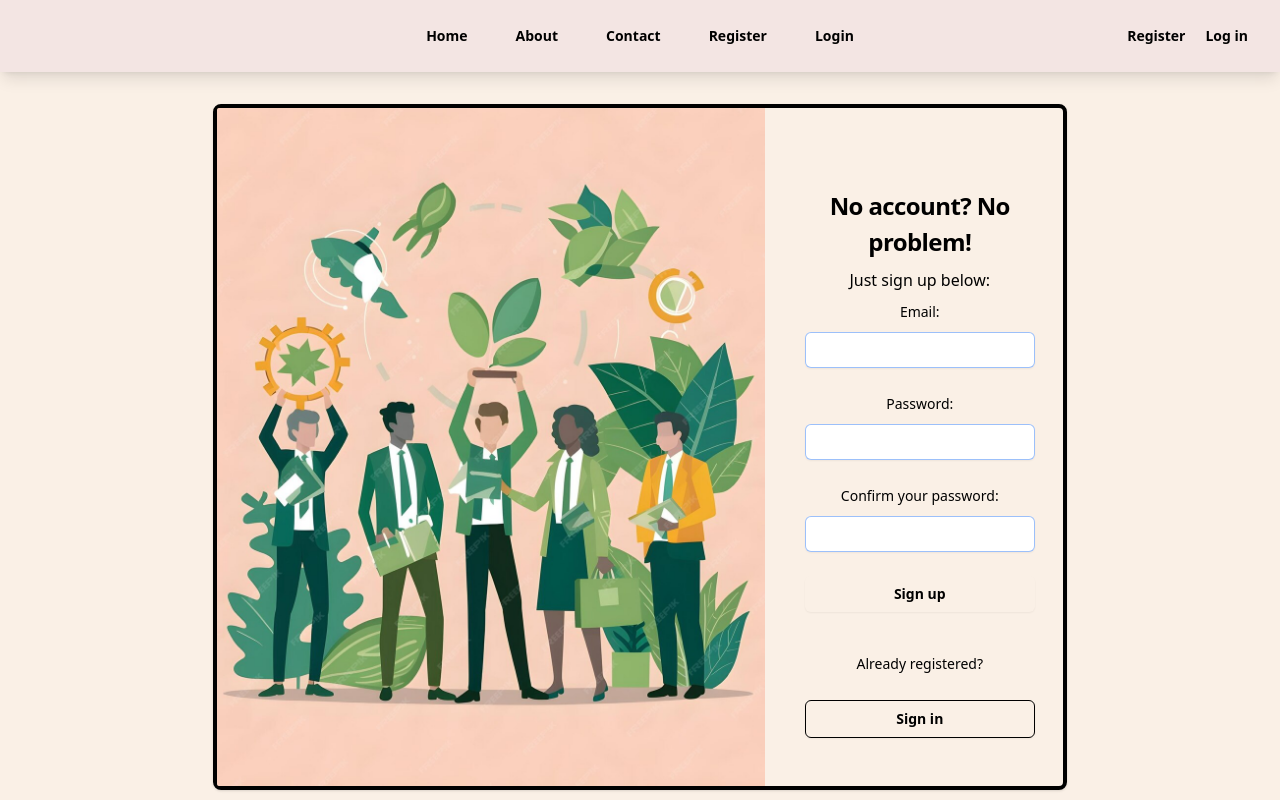
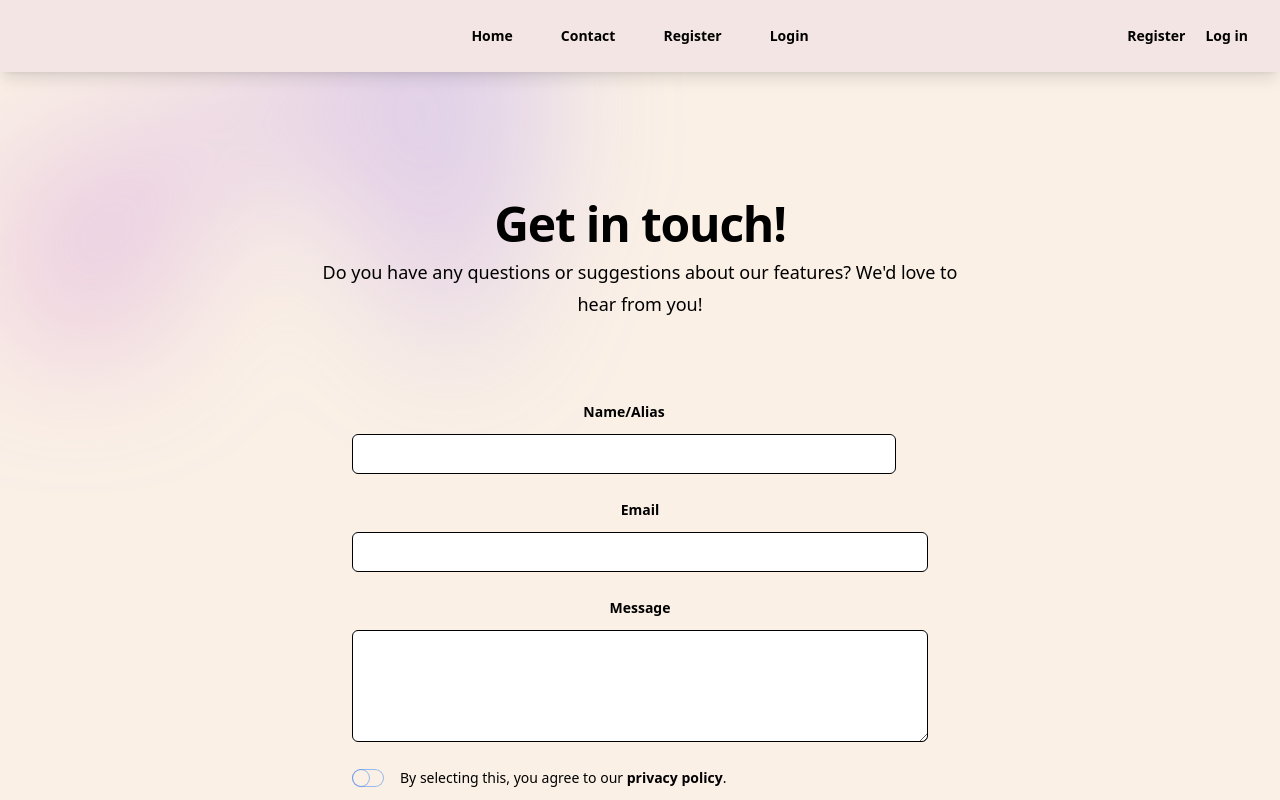
Before and after one commit to danielaayz/sustainable-fashion-app, a React (Vite) app in the folder client/: page /contact in a window 1280 px wide. Shown: the top 800 px of the page. Built offline with nearby package versions, Linux system fonts and the light colour scheme.

Commit message:
Add Contact.tsx boilerplate, split Main into Header and Homepage tsx

```diff
--- a/client/src/App.jsx
+++ /dev/null
@@ -1,19 +0,0 @@
-import "./App.css";
-import About from "./Components/Main";
-import Register from "./Components/Register";
-import Footer from "./Components/Footer";
-import Login from "./Components/Login";
-
-function App() {
-
-  return (
-    <>
-      <About />
-      {/* <Login /> */}
-      <Register />
-      <Footer />
-    </>
-  )
-}
-
-export default App;
--- /dev/null
+++ b/client/src/App.tsx
@@ -0,0 +1,37 @@
+import "./App.css";
+import Header from "./Components/Header";
+import Homepage from "./Components/Homepage";
+import Register from "./Components/Register";
+import Footer from "./Components/Footer";
+import Login from "./Components/Login";
+import Contact from "./Components/Contact";
+import { Routes, Route, Navigate } from "react-router-dom";
+
+function App() {
+
+  return (
+    <div className="flex flex-col min-h-screen">
+    <Header />
+
+      <Routes>
+        <Route index element={<Homepage />}
+        />
+        <Route
+          path="/login" element={<Login />}
+        />
+        <Route
+          path="/register" element={<Register />}
+        />
+        <Route
+          path="/home" element={<Navigate to="/" replace />}
+        />
+        <Route
+          path="/contact" element={<Contact />}
+        />
+      </Routes>
+      <Footer />
+    </div>
+  )
+}
+
+export default App;
--- /dev/null
+++ b/client/src/Components/Contact.tsx
@@ -0,0 +1,105 @@
+import { useState } from 'react'
+import { Field, Label, Switch } from '@headlessui/react'
+
+export default function Example() {
+    const [agreed, setAgreed] = useState(false)
+
+    return (
+        <div className="isolate bg-white px-6 py-24 sm:py-32 lg:px-8">
+            <div
+                aria-hidden="true"
+                className="absolute inset-x-0 top-[-10rem] -z-10 transform-gpu overflow-hidden blur-3xl sm:top-[-20rem]"
+            >
+                <div
+                    style={{
+                        clipPath:
+                            'polygon(74.1% 44.1%, 100% 61.6%, 97.5% 26.9%, 85.5% 0.1%, 80.7% 2%, 72.5% 32.5%, 60.2% 62.4%, 52.4% 68.1%, 47.5% 58.3%, 45.2% 34.5%, 27.5% 76.7%, 0.1% 64.9%, 17.9% 100%, 27.6% 76.8%, 76.1% 97.7%, 74.1% 44.1%)',
+                    }}
+                    className="relative left-1/2 -z-10 aspect-[1155/678] w-[36.125rem] max-w-none -translate-x-1/2 rotate-[30deg] bg-gradient-to-tr from-[#ff80b5] to-[#9089fc] opacity-30 sm:left-[calc(50%-40rem)] sm:w-[72.1875rem]"
+                />
+            </div>
+            <div className="mx-auto max-w-2xl text-center">
+                <h2 className="text-balance text-4xl font-semibold tracking-tight text-gray-900 sm:text-5xl">Get in touch!</h2>
+                <p className="mt-2 text-lg/8 text-gray-600">Do you have any questions or suggestions about our features? We'd love to hear from you!</p>
+            </div>
+            <form action="#" method="POST" className="mx-auto mt-16 max-w-xl sm:mt-20">
+                <div className="grid grid-cols-1 gap-x-8 gap-y-6">
+                    <div>
+                        <label htmlFor="first-name" className="block text-sm/6 font-semibold text-gray-900">
+                            Name/Alias
+                        </label>
+                        <div className="mt-2.5">
+                            <input
+                                id="first-name"
+                                name="first-name"
+                                type="text"
+                                autoComplete="given-name"
+                                className="block w-full rounded-md bg-white px-3.5 py-2 text-base text-gray-900 outline outline-1 -outline-offset-1 outline-gray-300 placeholder:text-gray-400 focus:outline focus:outline-2 focus:-outline-offset-2 focus:outline-indigo-600"
+                            />
+                        </div>
+                    </div>
+
+                    <div className="sm:col-span-2">
+                        <label htmlFor="email" className="block text-sm/6 font-semibold text-gray-900">
+                            Email
+                        </label>
+                        <div className="mt-2.5">
+                            <input
+                                id="email"
+                                name="email"
+                                type="email"
+                                autoComplete="email"
+                                className="block w-full rounded-md bg-white px-3.5 py-2 text-base text-gray-900 outline outline-1 -outline-offset-1 outline-gray-300 placeholder:text-gray-400 focus:outline focus:outline-2 focus:-outline-offset-2 focus:outline-indigo-600"
+                            />
+                        </div>
+                    </div>
+
+                    <div className="sm:col-span-2">
+                        <label htmlFor="message" className="block text-sm/6 font-semibold text-gray-900">
+                            Message
+                        </label>
+                        <div className="mt-2.5">
+                            <textarea
+                                id="message"
+                                name="message"
+                                rows={4}
+                                className="block w-full rounded-md bg-white px-3.5 py-2 text-base text-gray-900 outline outline-1 -outline-offset-1 outline-gray-300 placeholder:text-gray-400 focus:outline focus:outline-2 focus:-outline-offset-2 focus:outline-indigo-600"
+                                defaultValue={''}
+                            />
+                        </div>
+                    </div>
+                    <Field className="flex gap-x-4 sm:col-span-2">
+                        <div className="flex h-6 items-center">
+                            <Switch
+                                checked={agreed}
+                                onChange={setAgreed}
+                                className="group flex w-8 flex-none cursor-pointer rounded-full bg-gray-200 p-px ring-1 ring-inset ring-gray-900/5 transition-colors duration-200 ease-in-out focus-visible:outline focus-visible:outline-2 focus-visible:outline-offset-2 focus-visible:outline-indigo-600 data-[checked]:bg-indigo-600"
+                            >
+                                <span className="sr-only">Agree to policies</span>
+                                <span
+                                    aria-hidden="true"
+                                    className="size-4 transform rounded-full bg-white shadow-sm ring-1 ring-gray-900/5 transition duration-200 ease-in-out group-data-[checked]:translate-x-3.5"
+                                />
+                            </Switch>
+                        </div>
+                        <Label className="text-sm/6 text-gray-600">
+                            By selecting this, you agree to our{' '}
+                            <a href="#" className="font-semibold text-indigo-600">
+                                privacy&nbsp;policy
+                            </a>
+                            .
+                        </Label>
+                    </Field>
+                </div>
+                <div className="mt-10">
+                    <button
+                        type="submit"
+                        className="block w-full rounded-md bg-indigo-600 px-3.5 py-2.5 text-center text-sm font-semibold text-white shadow-sm hover:bg-indigo-500 focus-visible:outline focus-visible:outline-2 focus-visible:outline-offset-2 focus-visible:outline-indigo-600"
+                    >
+                        Let's talk
+                    </button>
+                </div>
+            </form>
+        </div>
+    )
+};
--- a/client/src/Components/Main.tsx
+++ b/client/src/Components/Header.tsx
@@ -4,13 +4,12 @@
 
 const navigation = [
   { name: "Home", href: "/home" },
-  { name: "About", href: "/about" },
   { name: "Contact", href: "/contact" },
   { name: "Register", href: "/register" },
   { name: "Login", href: "/login" },
 ]
 
-export default function About() {
+export default function Header() {
   const [mobileMenuOpen, setMobileMenuOpen] = useState(false)
 
   return (
@@ -20,7 +19,6 @@
           <div className="flex lg:flex-1">
             <a href="#" className="-m-1.5 p-1.5h-8 w-auto bg-mossy-green">
               <span className="sr-only">EcoChic</span>
-
             </a>
           </div>
           <div className="flex lg:hidden">
--- a/client/src/Components/Login.tsx
+++ b/client/src/Components/Login.tsx
@@ -112,7 +112,7 @@
         <div className="relative hidden w-0 flex-1 lg:block">
           <img
             alt=""
-            src="https://images.unsplash.com/photo-1496917756835-20cb06e75b4e?ixlib=rb-1.2.1&ixid=eyJhcHBfaWQiOjEyMDd9&auto=format&fit=crop&w=1908&q=80"
+            src="../assets/images/logo.jpg"
             className="absolute inset-0 size-full object-cover"
           />
         </div>
--- a/client/src/main.tsx
+++ b/client/src/main.tsx
@@ -1,10 +1,14 @@
-import { StrictMode } from 'react'
-import { createRoot } from 'react-dom/client'
-import './index.css'
-import App from './App.jsx'
+import React from "react";
+import ReactDOM from "react-dom/client";
+import "./index.css";
+import App from "./App.js";
+import { BrowserRouter } from "react-router-dom";
 
-createRoot(document.getElementById('root')!).render(
-  <StrictMode>
-    <App />
-  </StrictMode>,
-)
+const root = ReactDOM.createRoot(document.getElementById("root") as HTMLElement);
+root.render(
+  <React.StrictMode>
+    <BrowserRouter>
+      <App />
+    </BrowserRouter>
+  </React.StrictMode>
+);
```
Also changed, not shown: client/src/Components/Homepage.tsx (+5 -2 lines).
